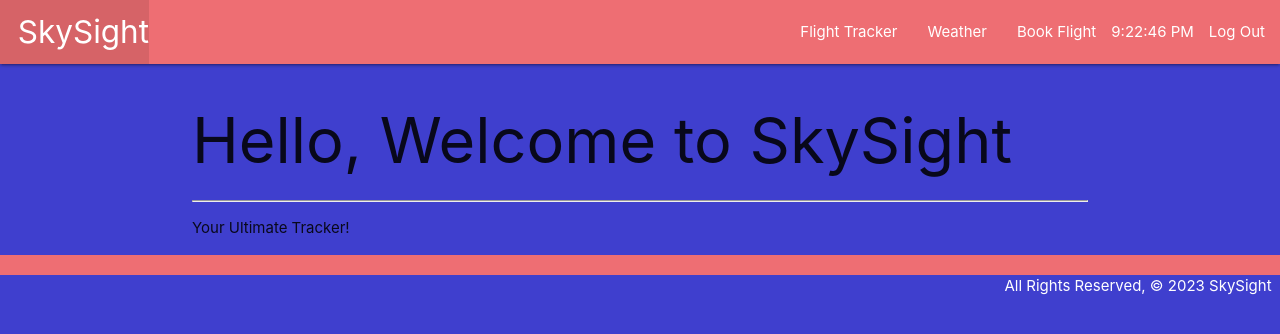
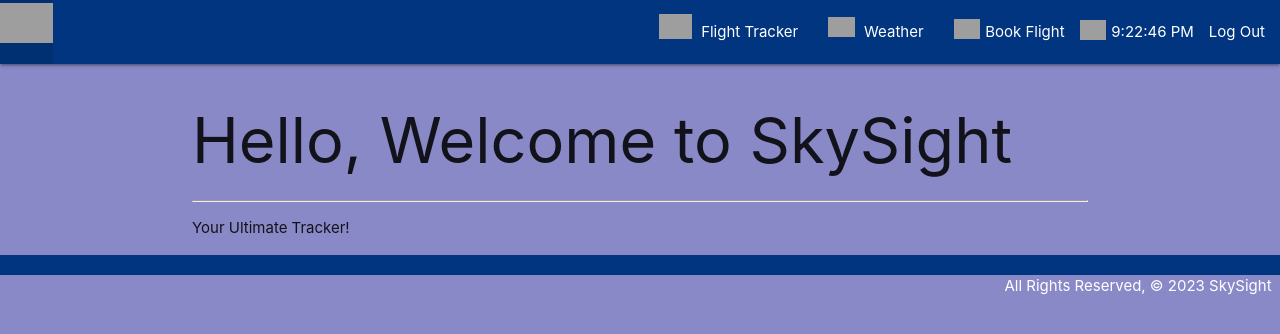
Before and after one commit to JoseAguirreCruz/SkySight-App, a Django app: page / in a window 1280 px wide. Shown: the top 334 px of the page. Run offline with Django 4.2, Linux system fonts and the light colour scheme; a user stored in the database is signed in; grey boxes are pictures that could not be loaded.

Commit message:
add styling

```diff
--- a/skysight_app/static/css/style.css
+++ b/skysight_app/static/css/style.css
@@ -1,3 +1,11 @@
 body {
-  background-color: rgba(44, 44, 202, 0.904);
+  background-color: rgba(125, 125, 195, 0.904);
 }
+
+.nav-wrapper {
+  background-color: rgb(1,53,127) !important;
+}
+
+.page-footer {
+  background-color: rgb(1,53,127) !important;
+}
--- a/skysight_app/templates/base.html
+++ b/skysight_app/templates/base.html
@@ -14,14 +14,18 @@
     <nav>
       <div class="nav-wrapper">
         <ul>
-          <li><a href="/" class="left brand-logo">&nbsp;&nbsp;SkySight</a></li>
+          <a href="/" class="left brand-logo">
+            <img src="https://cdn.discordapp.com/attachments/1104989771471798334/1106318787701116989/skysight-high-resolution-logo-white-on-transparent-background.png" alt="SkySight" style="height:40px; width:auto;">
+          </a>
         </ul>
         <ul class="right">
           {% if user.is_authenticated %}
-          <li><a href="/flight/index">Flight Tracker</a></li>
-          <li><a href="/weather/index">Weather</a></li>
-          <li><a href="https://www.booking.com">Book Flight</a></li>
-          <li><span id="localTime"></span></li>
+          <li><a href="/flight/index"><img src="https://cdn.discordapp.com/attachments/1104989771471798334/1106327502625964072/direct-flight.png" alt="Track Icon" style="height:25px; width:auto; margin-right:5px; margin-bottom: -2px;">
+            Flight Tracker</a></li>
+          <li><a href="/weather/index"><img src="https://cdn.discordapp.com/attachments/1104989771471798334/1106325205753790616/cloudy.png" alt="Weather Icon" style="height:20px; width:auto; margin-right:5px;">
+            Weather</a></li>
+          <li><a href="https://www.booking.com"><img src="https://cdn.discordapp.com/attachments/1104989771471798334/1106328617329365052/airplane-ticket.png" alt="Weather Icon" style="height:20px; width:auto; margin-right:5px; margin-bottom: -2px;">Book Flight</a></li>
+          <li><img src="https://cdn.discordapp.com/attachments/1104989771471798334/1106329068175110174/clock.png" alt="Weather Icon" style="height:20px; width:auto; margin-right:5px; margin-bottom: -3px;"><span id="localTime"></span></li>
           <li><a href="{% url 'logout' %}">Log Out</a></li>
           {% else %}
           <li><a href="{% url 'signup' %}">Sign Up</a></li>
@@ -70,7 +74,7 @@ window.onload = function() {
   left: 0;
   right: 0;
   bottom: 0;
-  background-color: rgba(255, 255, 255, 0.8);
+  background-color: rgba(255, 255, 255, 0.091);
   z-index: 1000;
 }
 
@@ -82,7 +86,7 @@ window.onload = function() {
   left: 50%;
   transform: translate(-50%, -50%);
   animation: spin 2s linear infinite;
-  background-image: url('https://www.freeiconspng.com/uploads/airplane-png-33.png'); /* Replace with the path to your airplane image */
+  background-image: url('https://www.freeiconspng.com/uploads/airplane-png-33.png');
   background-size: cover;
 }
 
```
